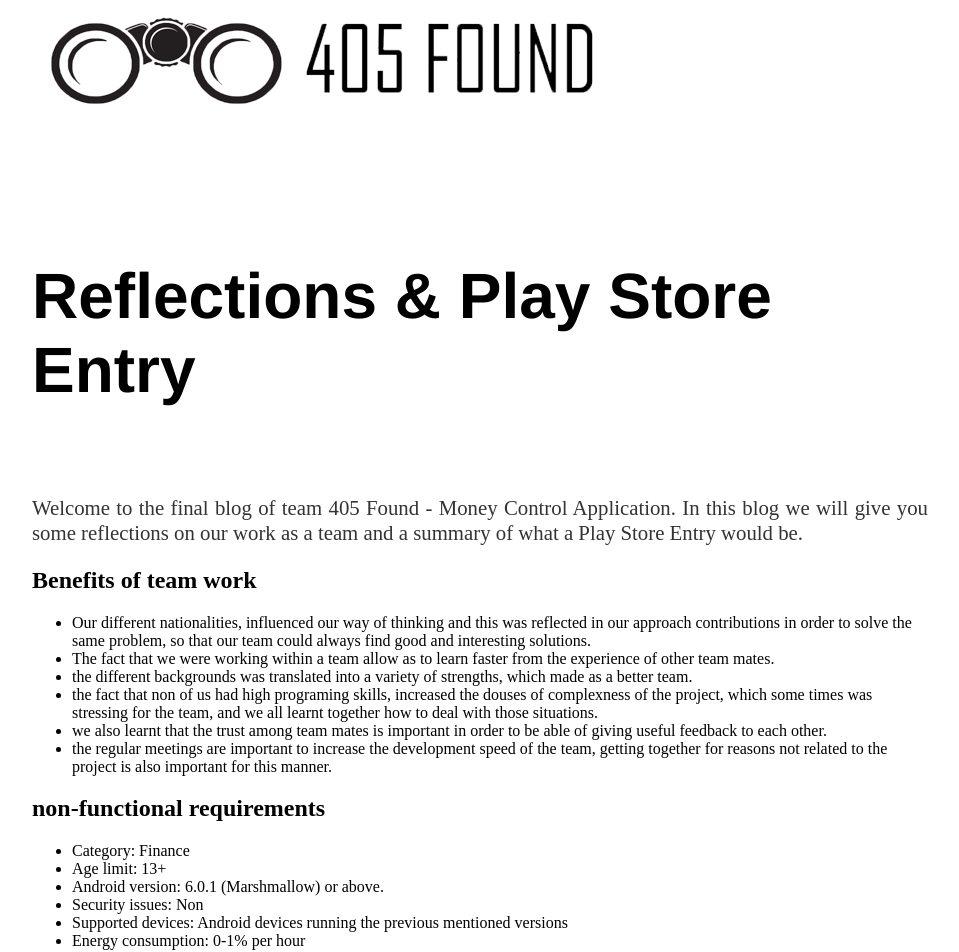
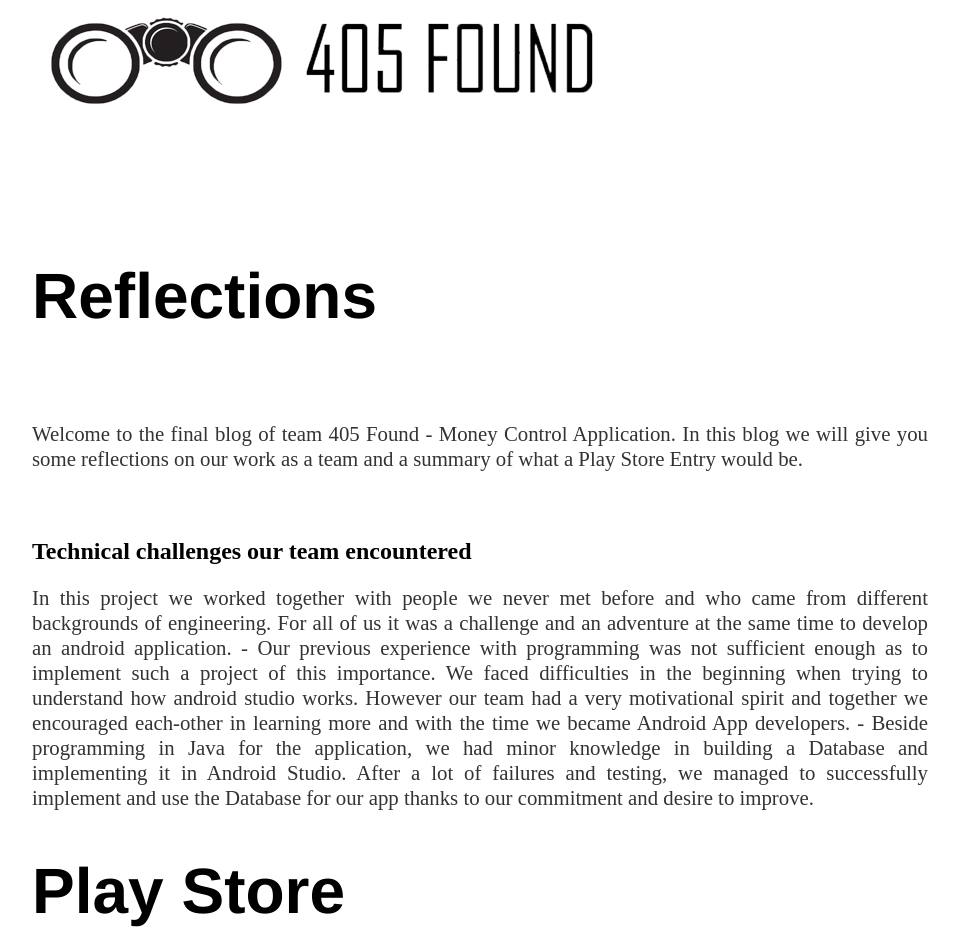
Before and after one commit to NadeemNicoR/TeamProjects, a Jekyll site: the page built from docs/_posts/2019-07-02-ISEE-2019-Reflections & Play Store Entry.md, in a window 1280 px wide and 1400 px high, scrolled down 584 px. Shown: the top 952 px of the window, without its empty margins (160-1119 px from the left). Built offline with Jekyll 4.4.1, drawn with Linux system fonts in a browser that asks for light colours; our own code applies the rules of GitHub Pages for plain Markdown files; a file with an impossible date is left out; some of the changed text lies outside the part shown.

Commit message:
technical challenges

```diff
--- a/docs/_posts/2019-07-02-ISEE-2019-Reflections & Play Store Entry.md
+++ b/docs/_posts/2019-07-02-ISEE-2019-Reflections & Play Store Entry.md
@@ -1,6 +1,6 @@
 ![companylogo]({{site.baseurl}}/images/405logo.png)
 
-# Reflections & Play Store Entry
+# Reflections
 
 <br>
 
@@ -10,28 +10,18 @@ Welcome to the final blog of team 405 Found - Money Control Application. In this
 
 </p>
 
-## Benefits of team work
+<br>
 
-- Our different nationalities, influenced our way of thinking and this was reflected in our approach contributions in order to solve the same problem, so that our team could always find good and interesting solutions.
-- The fact that we were working within a team allow as to learn faster from the experience of other team mates.
-- the different backgrounds was translated into a variety of strengths, which made as a better team.
-- the fact that non of us had high programing skills, increased the douses of complexness of the project, which some times was stressing for the team, and we all learnt together how to deal with those situations.
-- we also learnt that the trust among team mates is important in order to be able of giving useful feedback to each other.
-- the regular meetings are important to increase the development speed of the team, getting together for reasons not related to the project is also important for this manner.
+## Technical challenges our team encountered
 
-## non-functional requirements
+<p class="justify">
 
-- Category: Finance
-- Age limit: 13+
-- Android version: 6.0.1 (Marshmallow) or above.
-- Security issues: Non
-- Supported devices: Android devices running the previous mentioned versions
-- Energy consumption: 0-1% per hour
-- Target group: Student and working people between 18 and 40 years old.
+In this project we worked together with people we never met before and who came from different backgrounds of engineering. For all of us it was a challenge and an adventure at the same time to develop an android application.
 
-## Application reviews
----
-![companylogo]({{site.baseurl}}/images/RvRonald.png)
-![companylogo]({{site.baseurl}}/images/RvEva.png)
-![companylogo]({{site.baseurl}}/images/RvMAriam.png)
-![companylogo]({{site.baseurl}}/images/RvMohamed.png)
+- Our previous experience with programming was not sufficient enough as to implement such a project of this importance. We faced difficulties in the beginning when trying to understand how android studio works. However our team had a very motivational spirit and together we encouraged each-other in learning more and with the time we became Android App developers.
+
+- Beside programming in Java for the application, we had minor knowledge in building a Database and implementing it in Android Studio. After a lot of failures and testing, we managed to successfully implement and use the Database for our app thanks to our commitment and desire to improve.
+
+</p>
+
+# Play Store
```
